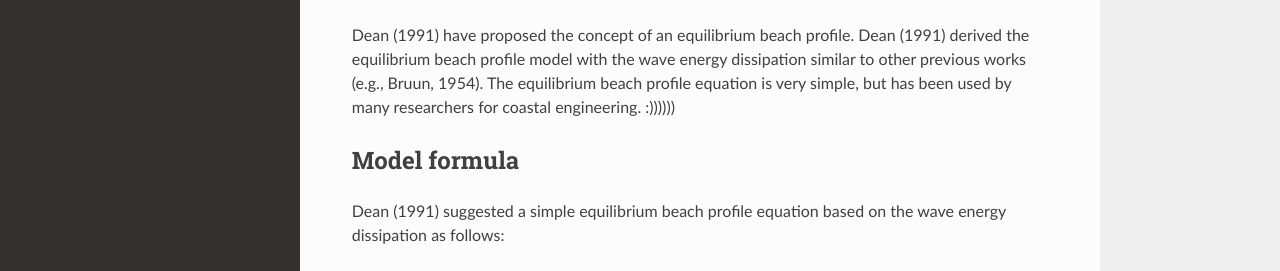
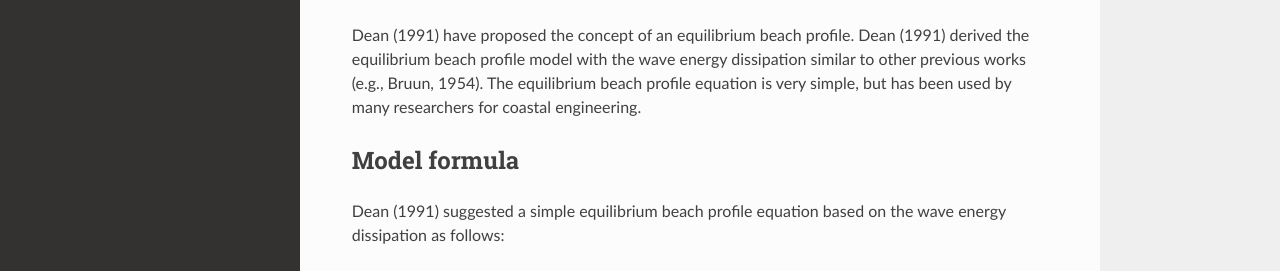
Before and after one commit to IHCantabria/IHSetDean, a Sphinx documentation site: the page built from docs/index.md, in a window 1280 px wide and 1119 px high. Shown: the part 192-463 px from the top of the window. Built offline with Sphinx 7.4.7 and the Read the Docs theme 2.0.0, drawn with Linux system fonts in a browser that asks for light colours.

```diff
--- a/docs/index.md
+++ b/docs/index.md
@@ -2,7 +2,7 @@
 
 ## Summary
 
-Dean (1991) have proposed the concept of an equilibrium beach profile. Dean (1991) derived the equilibrium beach profile model with the wave energy dissipation similar to other previous works (e.g., Bruun, 1954). The equilibrium beach profile equation is very simple, but has been used by many researchers for coastal engineering. :))))))
+Dean (1991) have proposed the concept of an equilibrium beach profile. Dean (1991) derived the equilibrium beach profile model with the wave energy dissipation similar to other previous works (e.g., Bruun, 1954). The equilibrium beach profile equation is very simple, but has been used by many researchers for coastal engineering.
 
 ## Model formula
 
```
